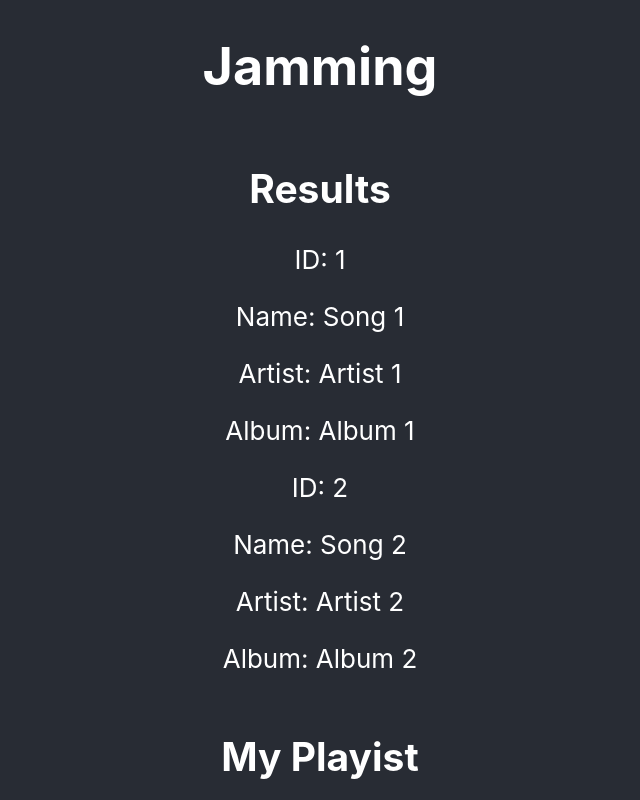
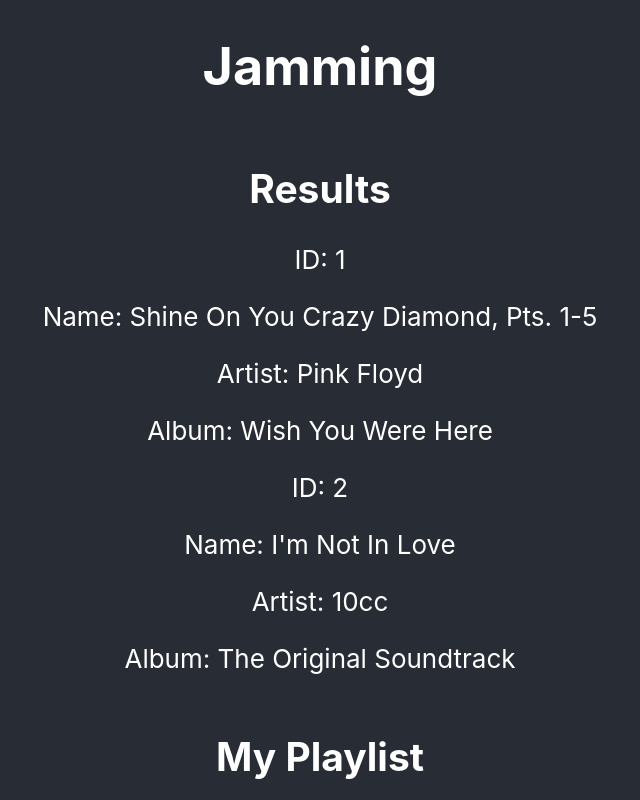
Before and after one commit to Alvin-Fung/jamming-spotify-app, a React (Create React App) app in the folder jamming/: page / in a window 1280 px wide. Shown: the top 800 px of the page, without its empty margins (320-960 px from the left). Built offline with nearby package versions, Linux system fonts and the light colour scheme.

Commit message:
Changed code structure back to using reaction component functions, now need to figure out why my playlist results won't show now

```diff
--- a/jamming/src/components/App/App.js
+++ b/jamming/src/components/App/App.js
@@ -1,30 +1,41 @@
-import React, { useState } from 'react';
+import React, { useState, Component } from 'react';
 
 import './App.css';
 import SearchBar from '../SearchBar/searchBar';
 import SearchResults from '../SearchResults/searchResults';
 import Playlist from '../Playlist/Playlist';
 
-function App() {
+class App extends Component {
+  constructor(props) {
+    super(props);
+    this.state = {
+      //Step 1: Create hardcoded array of track objects
+      searchResults: [
+        { id: '1', name: 'Shine On You Crazy Diamond, Pts. 1-5 ', artist: 'Pink Floyd', album: 'Wish You Were Here' },
+        { id: '2', name: `I'm Not In Love`, artist: '10cc', album: 'The Original Soundtrack' }
+      ],
+      playlistName: "My Playlist",
+      playlistTracks: [],
+    };
+  }
 
-  //Step 1: Create hardcoded array of track objects
-  const hardCodedTracks = [
-    { id: '1', name: 'Song 1', artist: 'Artist 1', album: 'Album 1' },
-    { id: '2', name: 'Song 2', artist: 'Artist 2', album: 'Album 2' }
-  ];
-
-  const [searchResults, setSearchResults] = useState(hardCodedTracks);
-
+  render() {
     return (
-    <div className="App">
+      <div className="App" >
         <header className="App-header">
           <h1>Jamming</h1>
           <SearchBar />
-        <SearchResults searchResults={searchResults} />
-        <Playlist searchResults={searchResults} />
+          <SearchResults searchResults={this.state.searchResults} />
+          <Playlist
+            playlistName={this.state.playlistName}
+            playlistTracks={this.state.playlistTracks}
+            searchResults={this.state.searchResults}
+          />
         </header>
       </div>
     );
   }
+}
+
 
 export default App;
--- a/jamming/src/components/Playlist/Playlist.js
+++ b/jamming/src/components/Playlist/Playlist.js
@@ -4,13 +4,17 @@
 class Playlist extends Component {
     constructor(props) {
         super(props);
+        this.state = {
+            playlistName: "My Playlist",
+            playlistTracks: []
+        }
     }
 
     render() {
         return (
             <div>
-                <h2>My Playist</h2>
-                <Tracklist searchResults={this.props.searchResults} />
+                <h2>{this.state.playlistName}</h2>
+                <Tracklist searchResults={this.state.playlistTracks} />
             </div>
         );
     }
```
Lines whose indentation alone changed are shown as unchanged.
